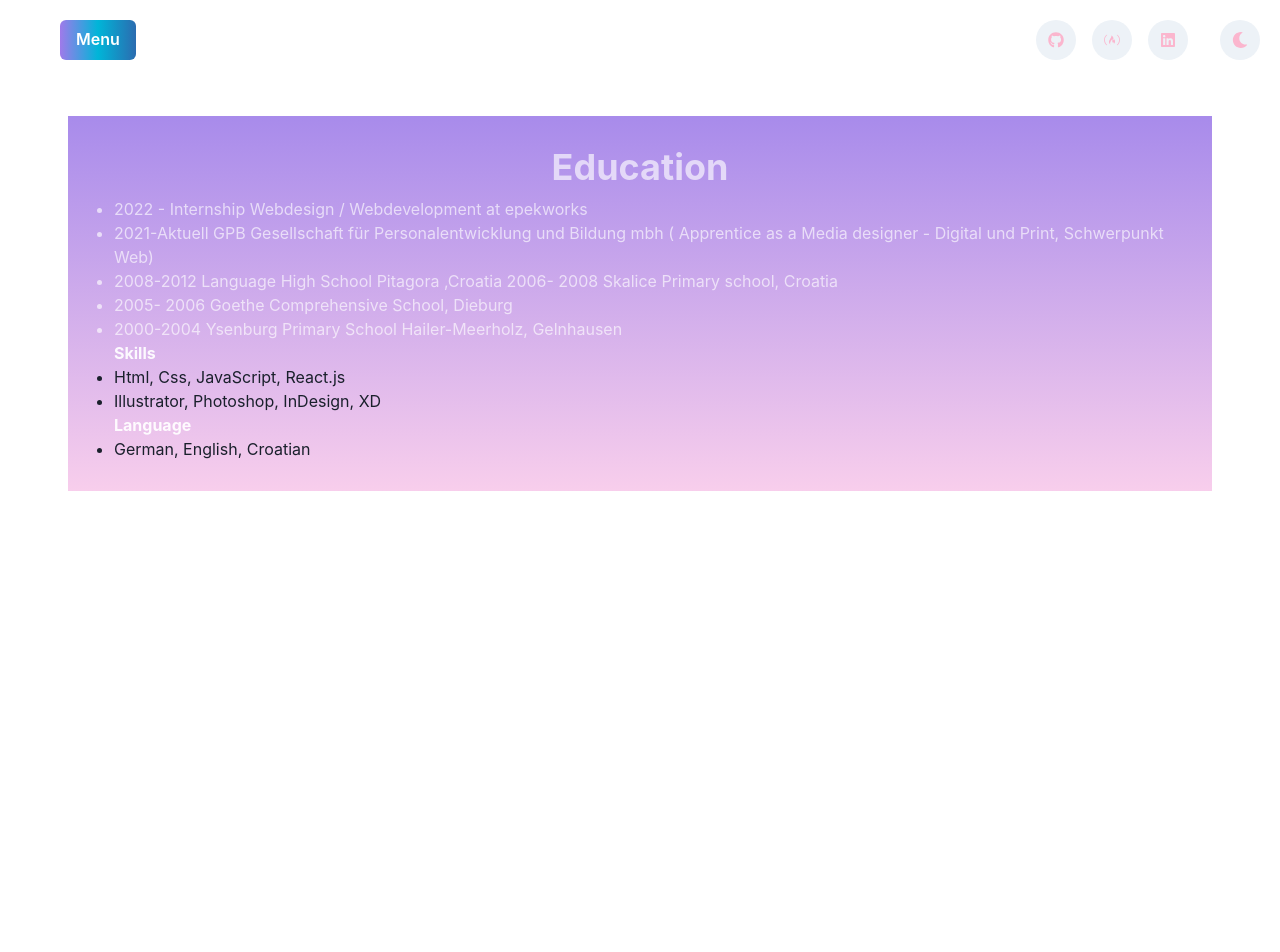
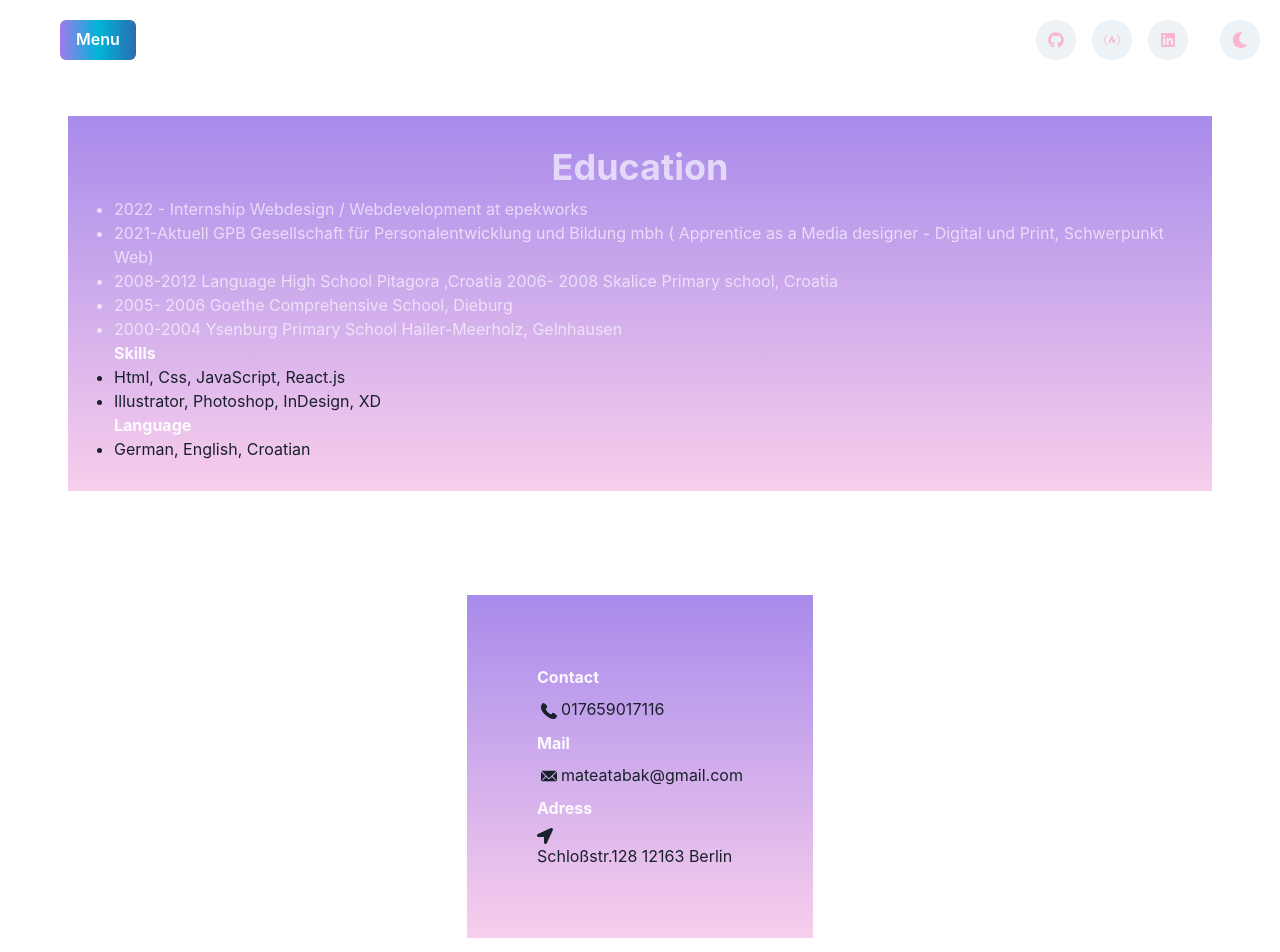
Before and after one commit to mateasportfolio/mtportfolio, a React (Create React App) app: page /aboutme in a window 1280 px wide. Shown: the top 952 px of the page. Before the commit the page ends 800 px from the top, so only its background shows below. Built offline with nearby package versions, Linux system fonts and the light colour scheme.

Commit message:
import react icon library+

```diff
--- a/src/pages/AboutMe.js
+++ b/src/pages/AboutMe.js
@@ -1,7 +1,8 @@
 import React from "react";
-import { Stack, Heading, VStack } from "@chakra-ui/react";
+import { Stack, Heading, VStack, Text } from "@chakra-ui/react";
 import { ListItem, UnorderedList } from "@chakra-ui/react";
-// import { CheckCircleIcon } from "@chakra-ui/icons";
+import { PhoneIcon, EmailIcon } from "@chakra-ui/icons";
+import { FaLocationArrow } from "react-icons/fa";
 
 const AboutMe = () => {
   return (
@@ -41,19 +42,31 @@ const AboutMe = () => {
             </Heading>
             <ListItem>German, English, Croatian</ListItem>
           </UnorderedList>
-          {/* <UnorderedList color="whiteAlpha.700">
-            <Heading size="Xl">
-                Language
-                </Heading>
-
-            <Heading color="whiteAlpha.700" size="Xl">
-              Skills
-            </Heading>
-            {/* <UnorderedList color="whiteAlpha.700"> */}
-          {/* <ListItem>Html, Css, JavaScript, React.js</ListItem>
-
-          </UnorderedList> */}{" "}
         </VStack>
+      </Stack>
+      <Stack bg="linear-gradient(#A88BEB ,#F8CEEC)" p="70px" m="3rem">
+        <Heading color="whiteAlpha.900" size="Xl">
+          Contact
+        </Heading>
+        <Text>
+          {" "}
+          <PhoneIcon m="4px" />
+          017659017116
+        </Text>
+        <Heading color="whiteAlpha.900" size="Xl">
+          Mail
+        </Heading>
+        <Text>
+          <EmailIcon m="4px" />
+          mateatabak@gmail.com
+        </Text>
+        <Heading color="whiteAlpha.900" size="Xl">
+          Adress
+        </Heading>
+        <Text>
+          <FaLocationArrow m="4px" />
+          Schloßstr.128 12163 Berlin
+        </Text>
       </Stack>
     </>
   );
--- a/src/pages/Home.js
+++ b/src/pages/Home.js
@@ -6,7 +6,6 @@ import {
   Flex,
   Box,
   Text,
-  //Button,
   Image,
 } from "@chakra-ui/react";
 import React from "react";
```
